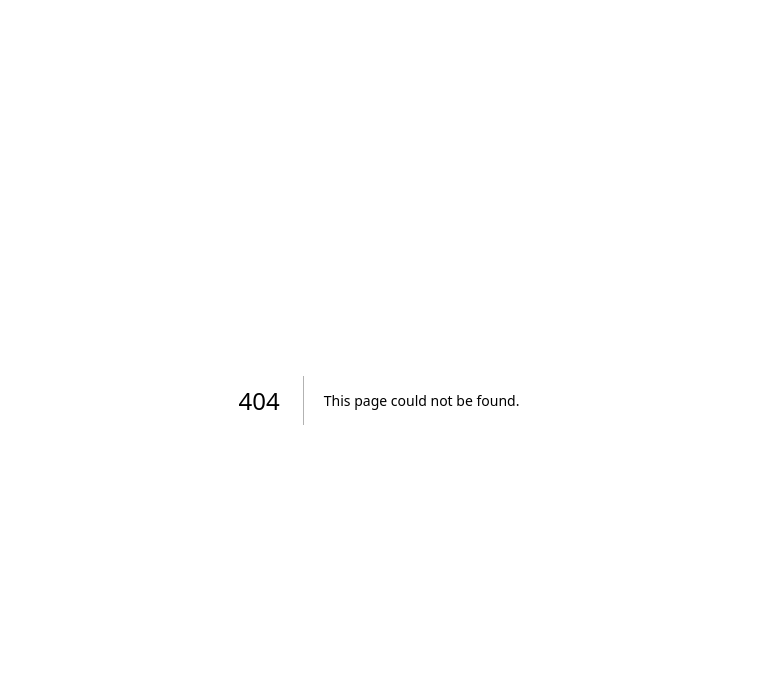
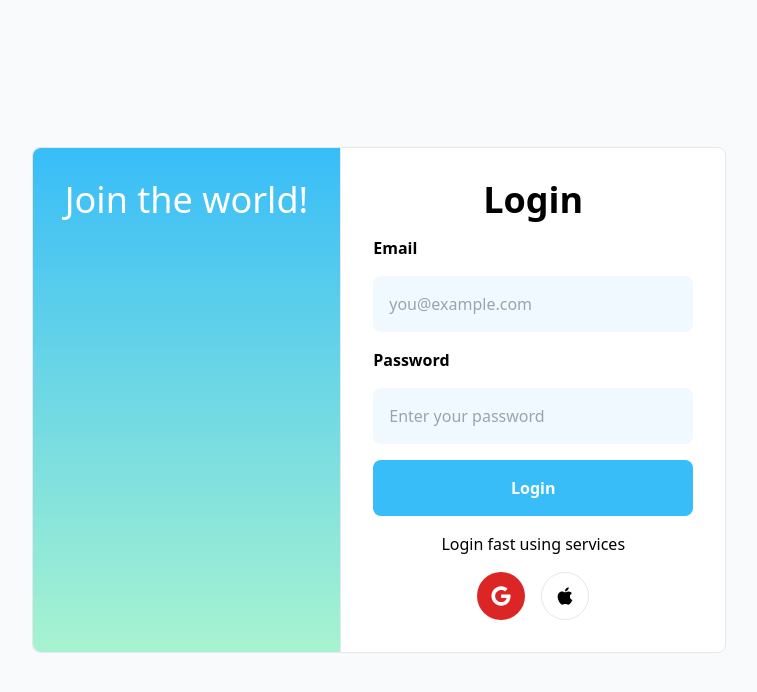
Before and after one commit to ktezin/socialmedia, a Next.js app: page /login in a window 1280 px wide. Before the commit this address had no page. Shown: the top 692 px of the page, without its empty margins (261-1018 px from the left). Built offline with nearby package versions, Linux system fonts and the light colour scheme.

Commit message:
Added login page

```diff
--- /dev/null
+++ b/src/app/(auth)/layout.tsx
@@ -0,0 +1,11 @@
+export default function AuthLayout({
+	children,
+}: {
+	children: React.ReactNode;
+}) {
+	return (
+		<div className="h-screen w-full flex justify-center items-center bg-slate-50">
+			{children}
+		</div>
+	);
+}
--- /dev/null
+++ b/src/app/(auth)/login/page.tsx
@@ -0,0 +1,43 @@
+import { FaGoogle } from "react-icons/fa6";
+import { FaApple } from "react-icons/fa";
+
+export default function LoginPage() {
+	return (
+		<div className="flex border rounded-lg max-w-5xl bg-white">
+			<div className="hidden md:block flex-1 p-8 border-r rounded-s-lg bg-gradient-to-b from-sky-400 to-emerald-200 text-white">
+				<h1 className="text-4xl text-center">Join the world!</h1>
+			</div>
+			<div className="w-96 p-8 flex flex-col gap-4">
+				<h1 className="font-bold text-4xl text-center">Login</h1>
+				<label className="font-semibold">Email</label>
+				<input
+					className="p-4 w-full rounded-lg bg-sky-50"
+					placeholder="you@example.com"
+				/>
+				<label className="font-semibold">Password</label>
+				<input
+					className="p-4 w-full rounded-lg bg-sky-50"
+					placeholder="Enter your password"
+				/>
+				<button className="p-4 w-full rounded-lg bg-sky-400 text-white font-bold hover:bg-sky-500">
+					Login
+				</button>
+				<span className="text-center">Login fast using services</span>
+				<div className="flex justify-center gap-4">
+					<button
+						className="flex justify-center items-center h-12 w-12 rounded-full bg-red-600 text-white"
+						title="Login using Google"
+					>
+						<FaGoogle size={20} />
+					</button>
+					<button
+						className="flex justify-center items-center h-12 w-12 rounded-full bg-white text-black border"
+						title="Login using iCloud"
+					>
+						<FaApple size={20} />
+					</button>
+				</div>
+			</div>
+		</div>
+	);
+}
--- /dev/null
+++ b/src/app/(auth)/register/page.tsx
@@ -0,0 +1,3 @@
+export default function RegisterPage() {
+	return <h1>Register</h1>;
+}
--- a/src/components/card.tsx
+++ b/src/components/card.tsx
@@ -3,7 +3,7 @@ export default function Card({
 	className,
 }: {
 	children: React.ReactNode;
-	className: string;
+	className?: string;
 }) {
 	const classNames = `flex flex-col justify-center border rounded-md p-6 my-2 backdrop-blur-sm bg-white hover:bg-white/20 ${className}`;
 	return <div className={classNames}>{children}</div>;
```
